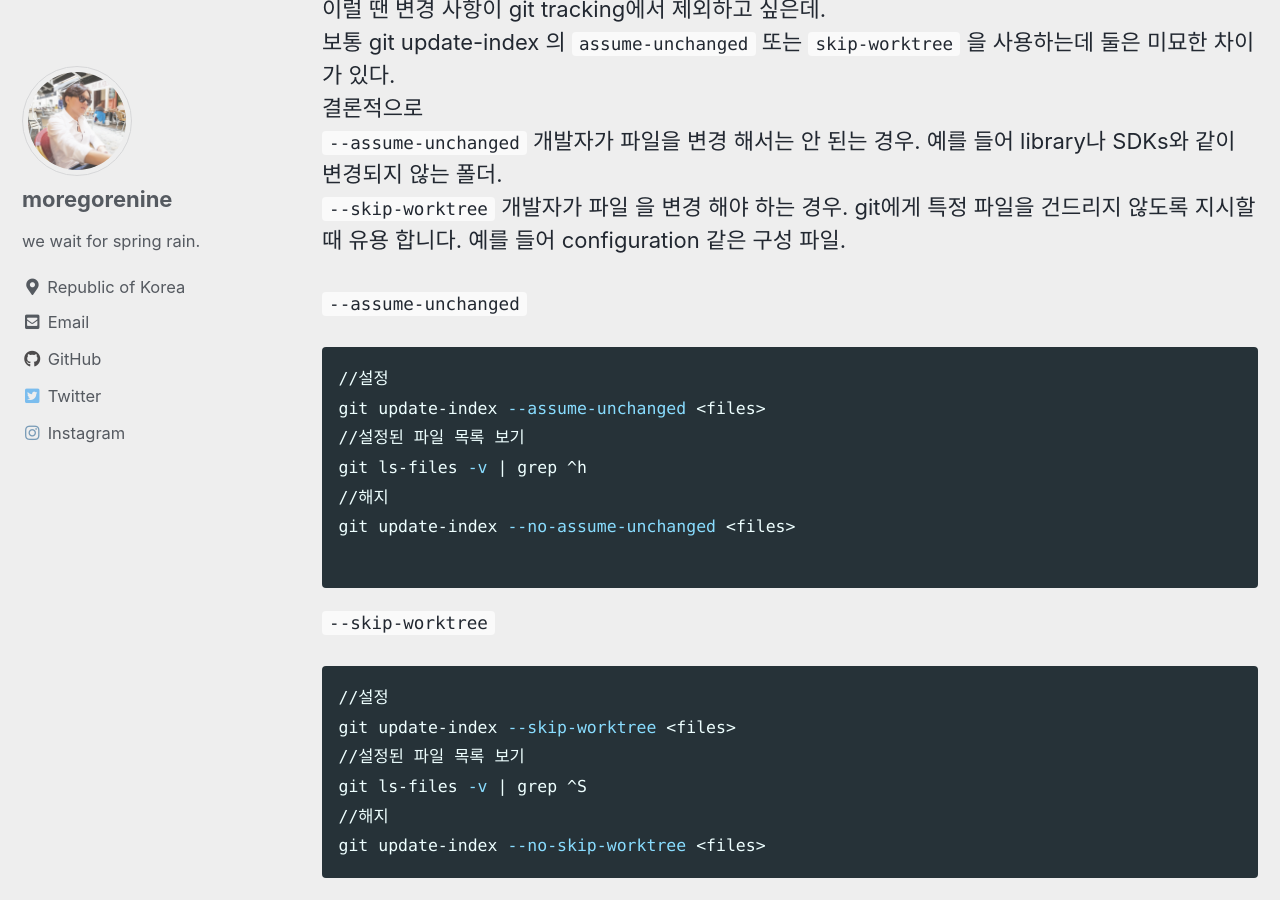
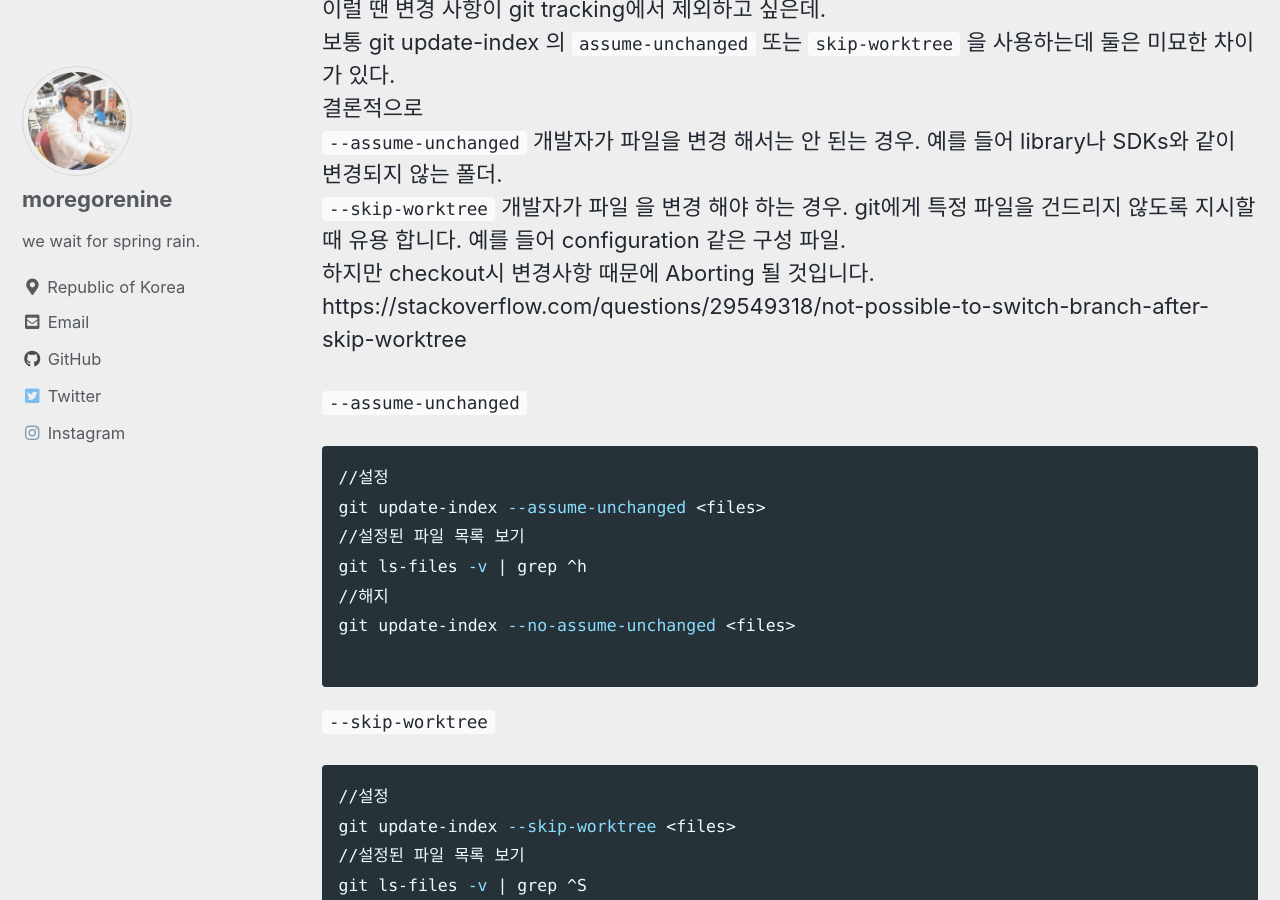
Before and after one commit to moregorenine/moregorenine.github.io, a Jekyll site: the page built from _posts/git/2021-7-1-git.md, in a window 1280 px wide and 900 px high, scrolled down 5074 px. Built offline with Jekyll 4.4.1, drawn with Linux system fonts in a browser that asks for light colours; cached includes are drawn as plain includes; comment, search, counter and statistics services are not loaded.

Commit message:
Update 2021-7-1-git.md

```diff
--- a/_posts/git/2021-7-1-git.md
+++ b/_posts/git/2021-7-1-git.md
@@ -137,6 +137,8 @@ git update-git-for-windows
 결론적으로
 `--assume-unchanged` 개발자가 파일을 변경 해서는 안 된는 경우. 예를 들어 library나 SDKs와 같이 변경되지 않는 폴더.
 `--skip-worktree` 개발자가 파일 을 변경 해야 하는 경우. git에게 특정 파일을 건드리지 않도록 지시할 때 유용 합니다. 예를 들어 configuration 같은 구성 파일.
+하지만 checkout시 변경사항 때문에 Aborting 될 것입니다.
+https://stackoverflow.com/questions/29549318/not-possible-to-switch-branch-after-skip-worktree
 
 `--assume-unchanged`
 
```
